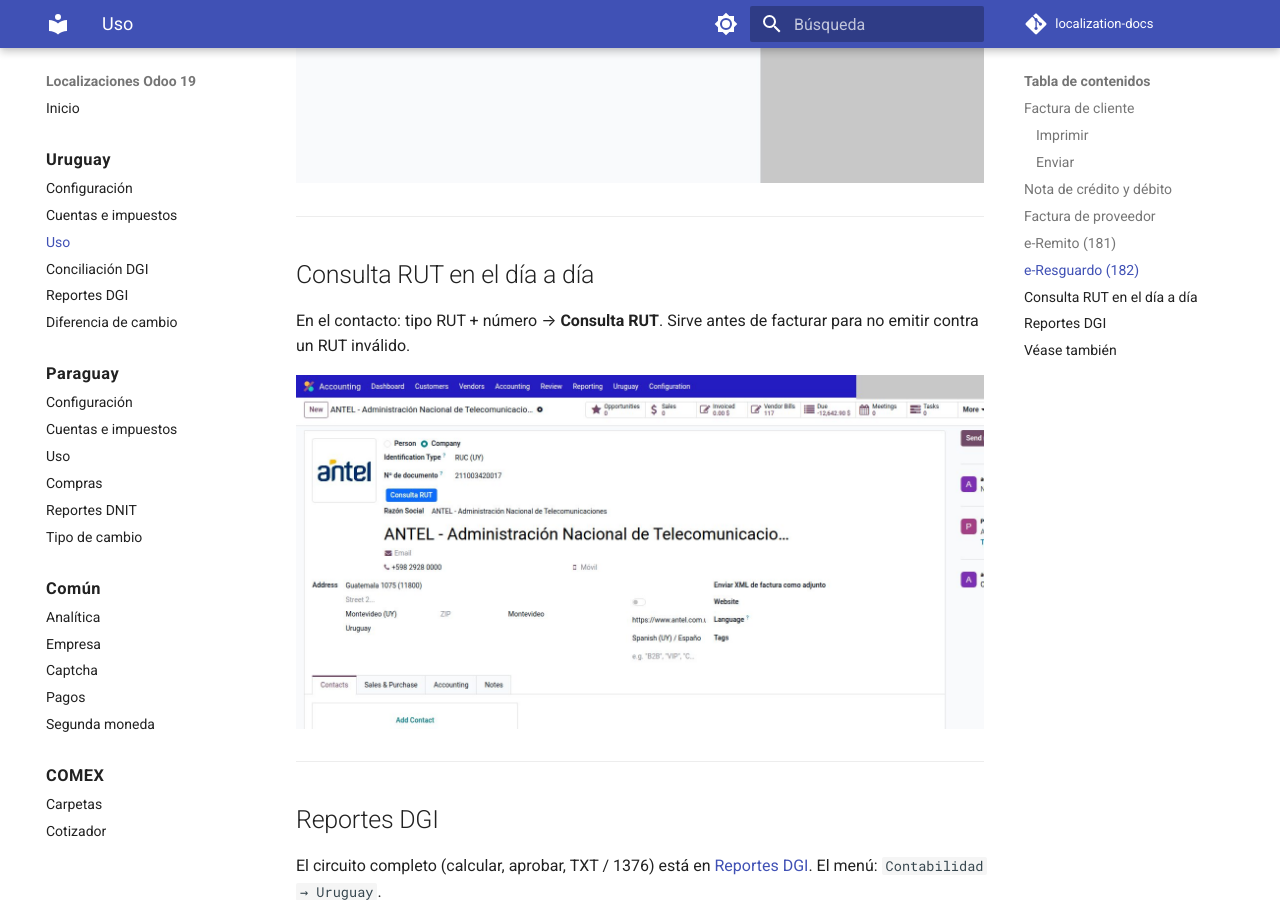
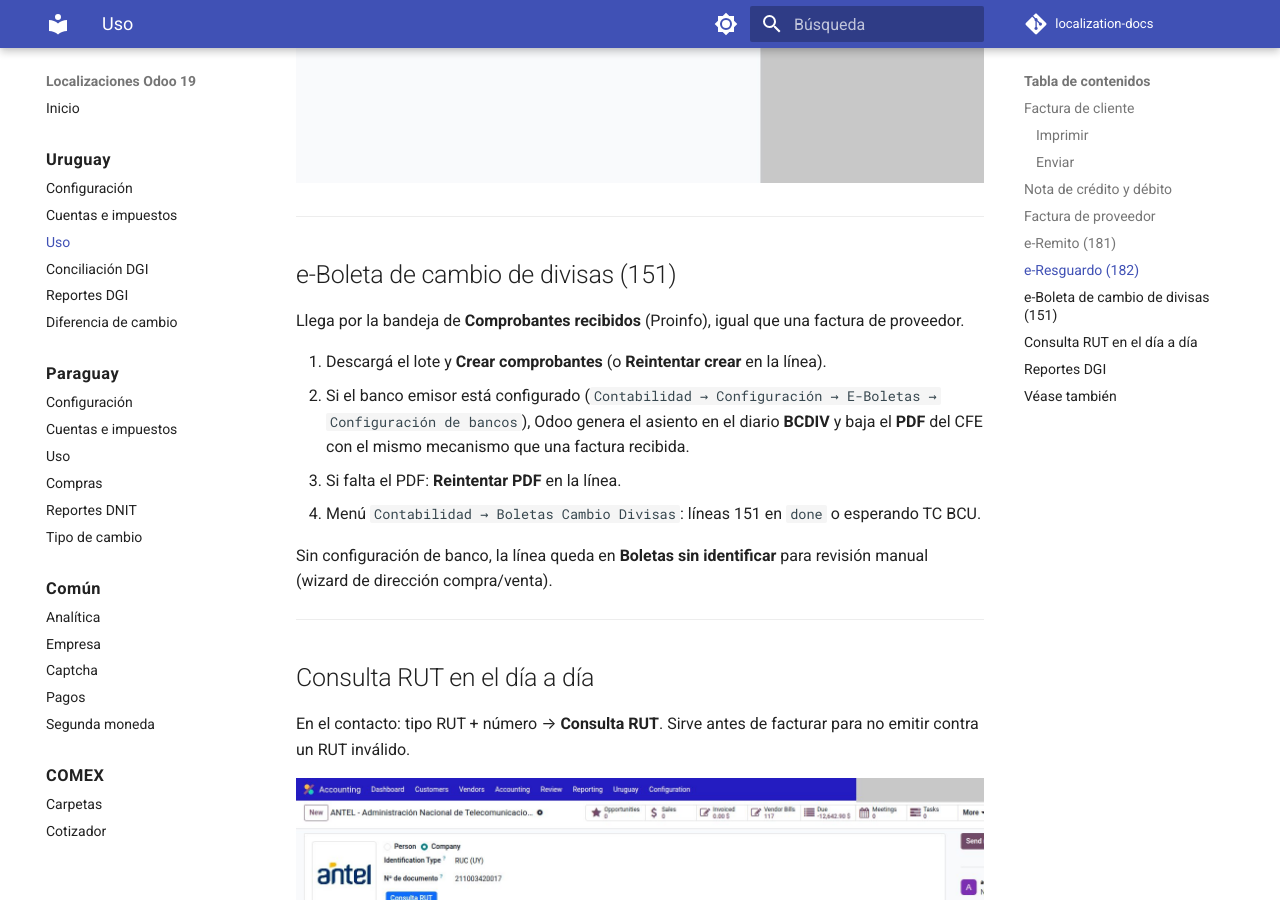
Before and after one commit to Pabloolano/localization-docs, an MkDocs documentation site: the page built from docs/uruguay/uso.md, in a window 1280 px wide and 900 px high, scrolled down 4932 px. Built offline with MkDocs 1.6.1 and Material for MkDocs 9.7.7, drawn with Linux system fonts in a browser that asks for light colours; comment, search, counter and statistics services are not loaded.

Commit message:
docs(uy): e-Boleta 151 — asiento BCDIV y PDF como recibidos
Documenta el flujo de bandeja (Crear / Reintentar PDF) y que el PDF
del CFE se baja igual que en facturas de proveedor.

Co-authored-by: Cursor <cursoragent@cursor.com>

```diff
--- a/docs/uruguay/uso.md
+++ b/docs/uruguay/uso.md
@@ -95,6 +95,19 @@ El PDF de representación puede tener límites: priorizá XML y estado DGI.
 
 ---
 
+## e-Boleta de cambio de divisas (151)
+
+Llega por la bandeja de **Comprobantes recibidos** (Proinfo), igual que una factura de proveedor.
+
+1. Descargá el lote y **Crear comprobantes** (o **Reintentar crear** en la línea).
+2. Si el banco emisor está configurado (`Contabilidad → Configuración → E-Boletas → Configuración de bancos`), Odoo genera el asiento en el diario **BCDIV** y baja el **PDF** del CFE con el mismo mecanismo que una factura recibida.
+3. Si falta el PDF: **Reintentar PDF** en la línea.
+4. Menú `Contabilidad → Boletas Cambio Divisas`: líneas 151 en `done` o esperando TC BCU.
+
+Sin configuración de banco, la línea queda en **Boletas sin identificar** para revisión manual (wizard de dirección compra/venta).
+
+---
+
 ## Consulta RUT en el día a día
 
 En el contacto: tipo RUT + número → **Consulta RUT**. Sirve antes de facturar para no emitir contra un RUT inválido.
```
